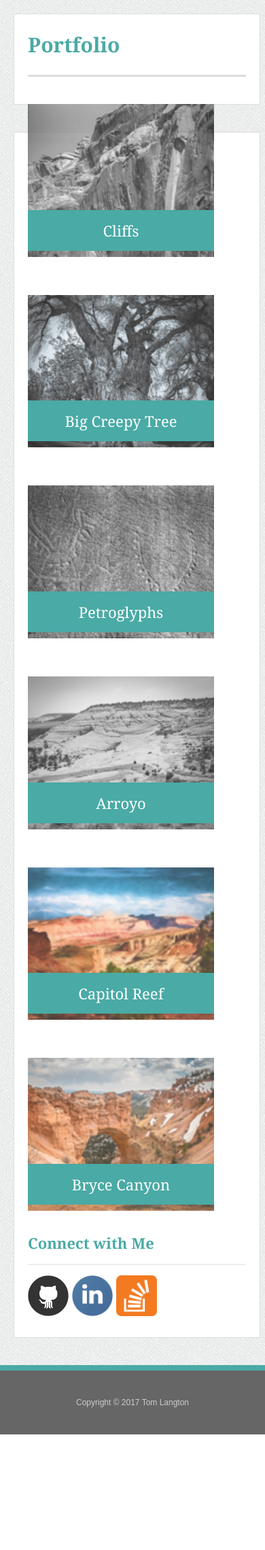
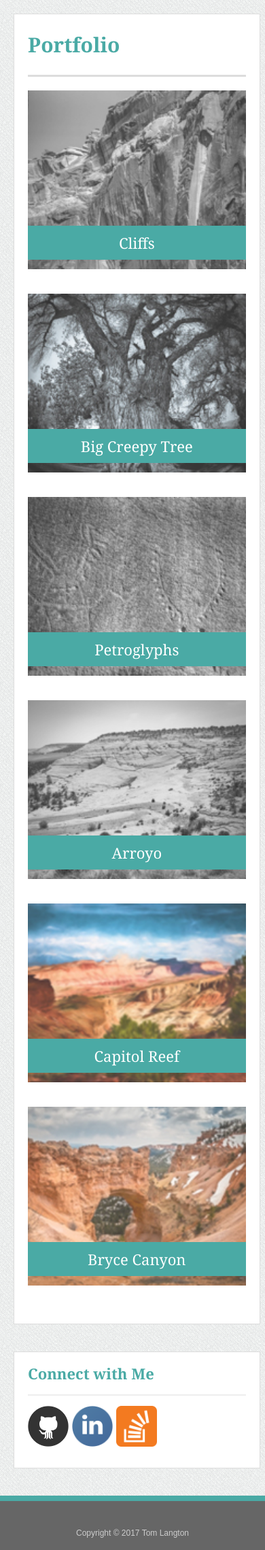
Before and after one commit to tlangton/Responsive-Portfolio, a PHP site: page /portfolio.html in a window 390 px wide. Shown: the part 131-2411 px from the top of the page at 68% size. Before the commit the page ends 2241 px from the top, so only its background shows below. Run offline with PHP 8.4, Linux system fonts and the light colour scheme.

Commit message:
first final

```diff
--- a/assets/css/style.css
+++ b/assets/css/style.css
@@ -254,6 +254,14 @@ input[type=submit] {
     text-align: center;
 }
 
+.work {
+    position: relative;
+    width: 100%;
+    overflow: auto;
+    /* float: left; */
+    margin: 20px 0 25px;
+}
+
 
 }
 
@@ -265,14 +273,15 @@ input[type=submit] {
     max-width: 100%;
     float: none;
     margin: 40px 60px 40px 20px;
-    /*margin-right: 60px;*/
+    /* margin-right: 60px; */
+    clear: both;
   }
 .main-section {
     padding: 20px;
     margin: 20px ;
     margin-right: 60px;
     margin-top: 0px;
-    float: none;
+    /*float: none;*/
     width: 93%;
     max-width: 768px;
   }
@@ -288,12 +297,20 @@ input[type=submit] {
     margin-right:  20px;
     padding:  0 15px;
   }
-  .auth-image {
-    width: 33%;
-    height: auto;
-    margin-top: 10px;
-    margin-right: 25px;
+
+.auth-image {
+    width: 100%;
+    float: none;
+    margin-right: 0px;
+    text-align: center;
+}
+
+.work {
+    position: relative;
+    width: 313px;
+    overflow: auto;
     float: left;
+    margin: 20px 0 25px;
 }
 
 
@@ -355,4 +372,23 @@ input[type=submit] {
     margin-right: 0px;
     text-align: center;
 }
+
+.work {
+    margin-top: 0px;
+    float: none;
+    width: 100%;
 }
+.work h3 {
+    position: absolute;
+    bottom: 25px;
+    margin-bottom: 0;
+    padding: 10px;
+    width:100%;
+    color: #fff;
+    text-align: center;
+    line-height: 30px;
+    font-weight: 300;
+    background: #4aaaa5;
+    border-bottom: 0;
+}
+}
--- a/contact.html
+++ b/contact.html
@@ -6,6 +6,7 @@
   <title>Contact | Tom Langton</title>
   <link rel="stylesheet" type="text/css" href="assets/css/reset.css">
   <link rel="stylesheet" type="text/css" href="assets/css/style.css">
+  <meta name="viewport" content="width=device-width, initial-scale=1.0">
 </head>
 
 <body>
--- a/portfolio.html
+++ b/portfolio.html
@@ -6,6 +6,7 @@
   <title>Portfolio | Tom Langton</title>
   <link rel="stylesheet" type="text/css" href="assets/css/reset.css">
   <link rel="stylesheet" type="text/css" href="assets/css/style.css">
+  <meta name="viewport" content="width=device-width, initial-scale=1.0">
 </head>
 
 <body>
```
